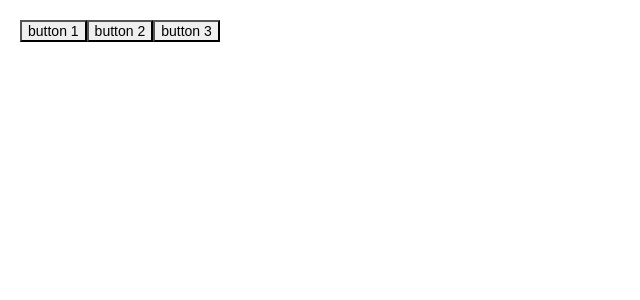
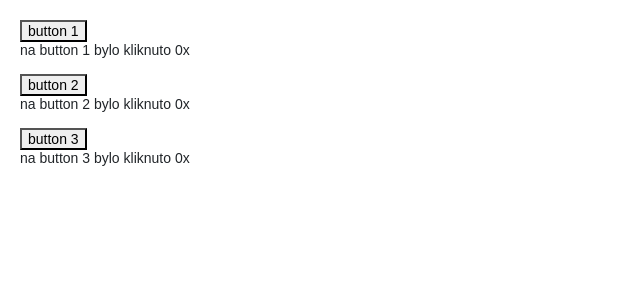
Before and after one commit to petrpida/sda-react-app, a React (Create React App) app: page / in a window 1280 px wide. Shown: the top 300 px of the page, without its empty margins (0-640 px from the left). Built offline with nearby package versions, Linux system fonts and the light colour scheme.

Commit message:
5. counter added

```diff
--- a/src/sharedComponents/MyButton/index.jsx
+++ b/src/sharedComponents/MyButton/index.jsx
@@ -1,13 +1,22 @@
-import React from "react";
+import React, {useState} from "react";
 
 export default function Button({ buttonName }) {
+  let [counter, setCounter] = useState(0)
+  console.log(counter)
+
+
   return (
-    <button
+    <div><button
       onClick={function () {
-        window.alert((buttonName) + " was just clicked");
+        //window.alert((buttonName) + " was just clicked");
+        counter = counter + 1
+        // console.log(counter)
+        setCounter(counter)
       }}
     >
       {buttonName}
     </button>
+    <p>na {buttonName} bylo kliknuto {counter}x</p>
+    </div>
   );
 }
```
